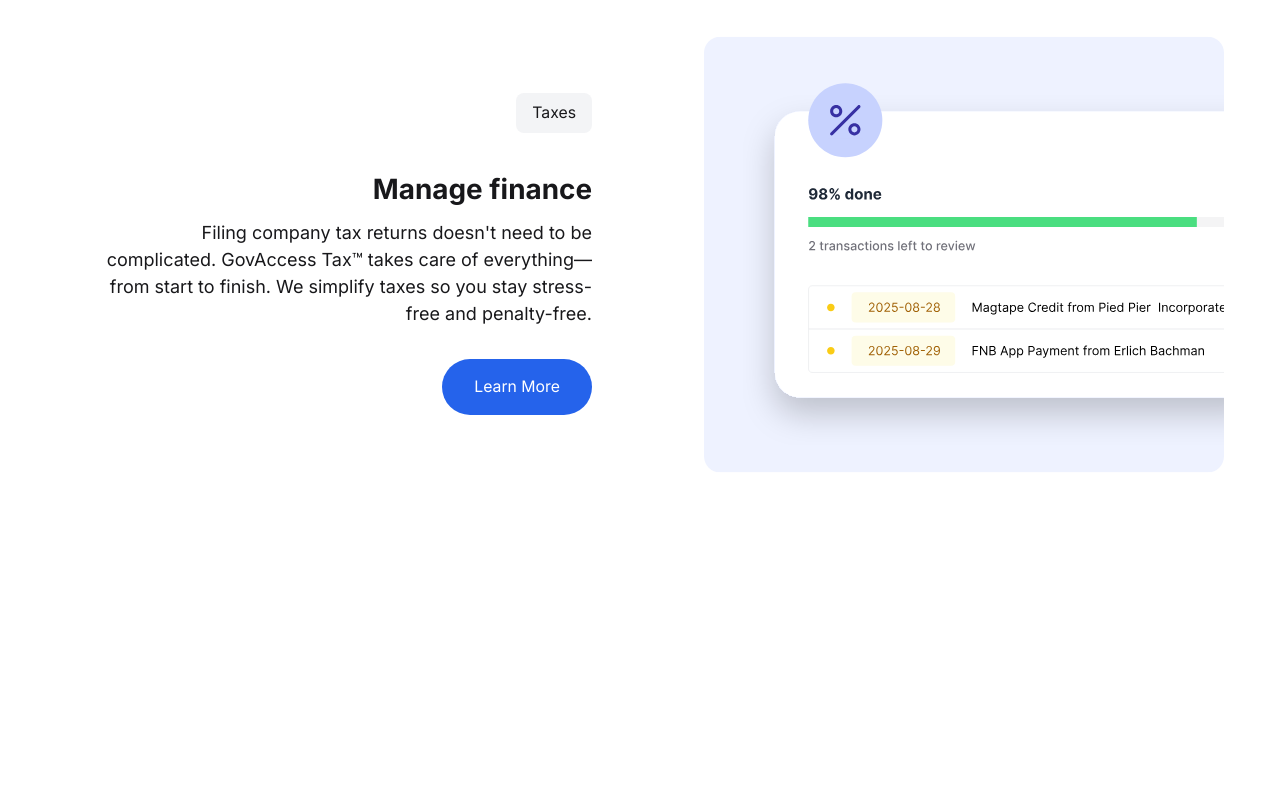
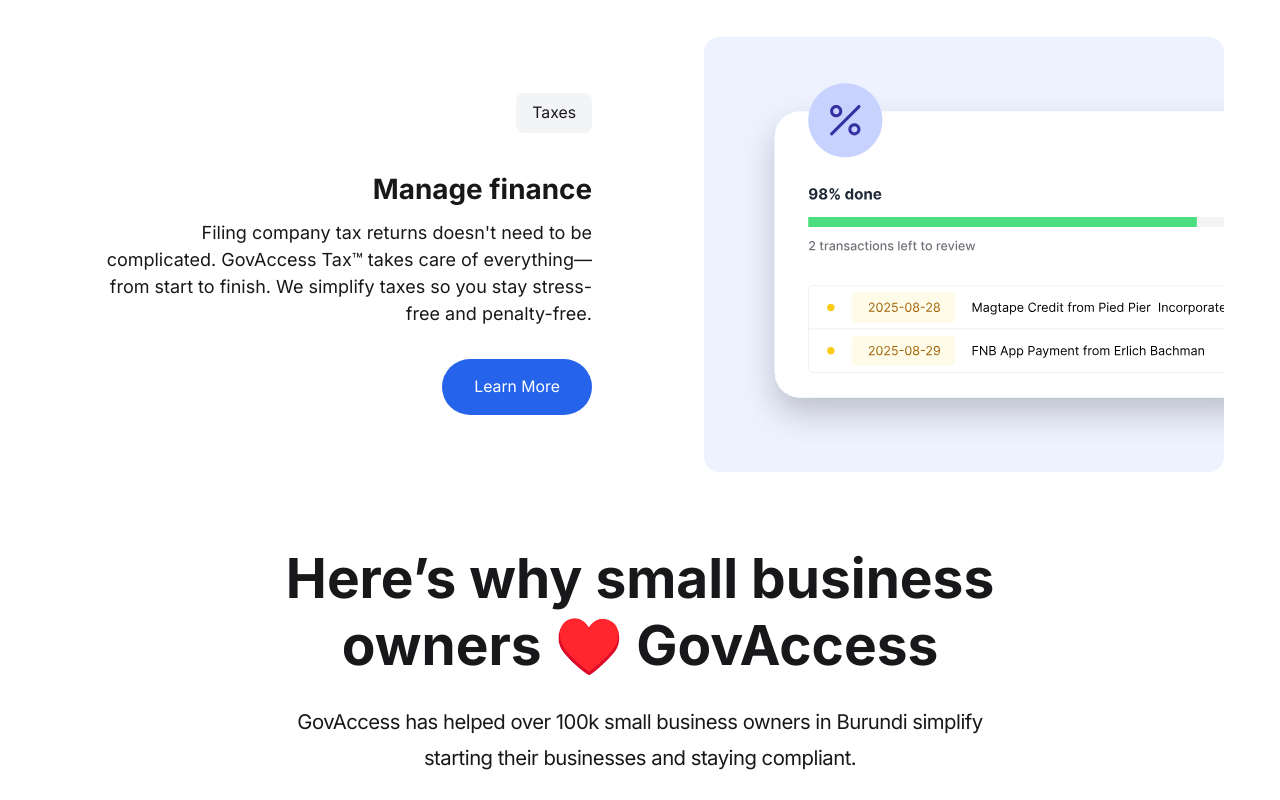
Before and after one commit to redMulla/gov-access-nextjs, a Next.js app: page / in a window 1280 px wide. Shown: the part 3625-4425 px from the top of the page. Before the commit the page ends 4154 px from the top, so only its background shows below. Built offline with nearby package versions, Linux system fonts and the light colour scheme.

Commit message:
home page text added

```diff
--- a/app/page.tsx
+++ b/app/page.tsx
@@ -96,6 +96,17 @@
             />
           ))}
         </div>
+
+        <div className="mt-4 flex flex-col max-w-[709.86px] mx-auto gap-6 mb-6">
+          <span className="text-[54.98px] leading-[67.5px] font-bold text-center">
+            Here’s why small business owners ♥️ GovAccess
+          </span>
+
+          <span className="leading-[36px] text-center text-[20.3px] tracking-[-0.51px]">
+            GovAccess has helped over 100k small business owners in Burundi
+            simplify starting their businesses and staying compliant.
+          </span>
+        </div>
       </section>
     </main>
   );
```
